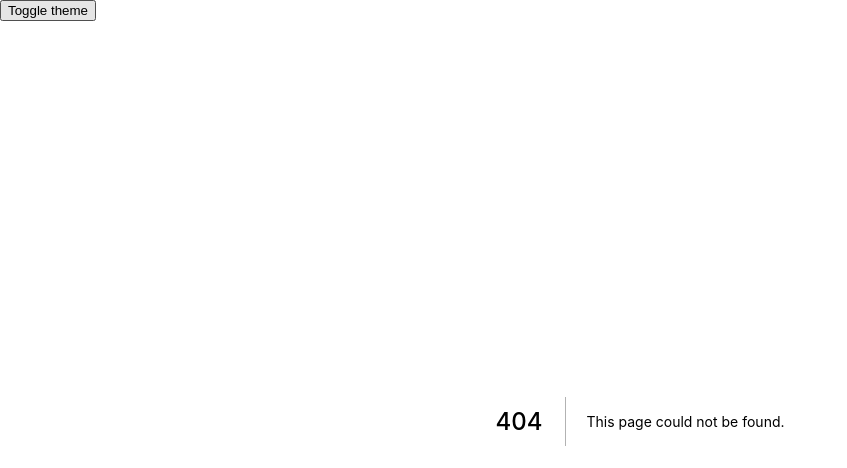
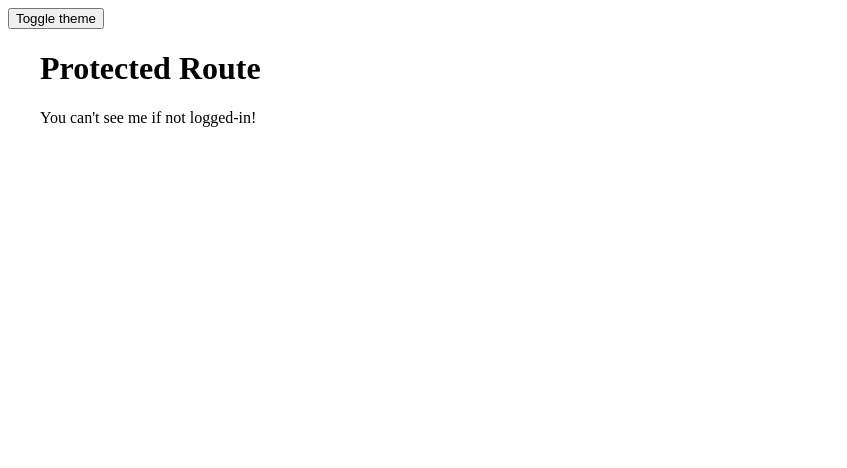
Before and after one commit to hyoungwonkang/nextjs_prac, a Next.js app: page /protected-route in a window 1280 px wide. Before the commit this address had no page. Shown: the top 468 px of the page, without its empty margins (0-847 px from the left). Built offline with nearby package versions, Linux system fonts and the light colour scheme.

Commit message:
클라이언트에서 로그인하고 인증된 경우에만 볼 수 있는 페이지

```diff
--- /dev/null
+++ b/pages/protected-route.js
@@ -0,0 +1,10 @@
+import styles from '../styles/Home.module.scss'
+
+export  default function ProtectedRoute() {
+    return (
+        <div className={styles.container}>
+            <h1>Protected Route</h1>
+            <p>You can't see me if not logged-in!</p>
+        </div>
+    );
+}
```
Also changed, not shown: pages/greet/[name].js (deleted, +0 -9 lines).
